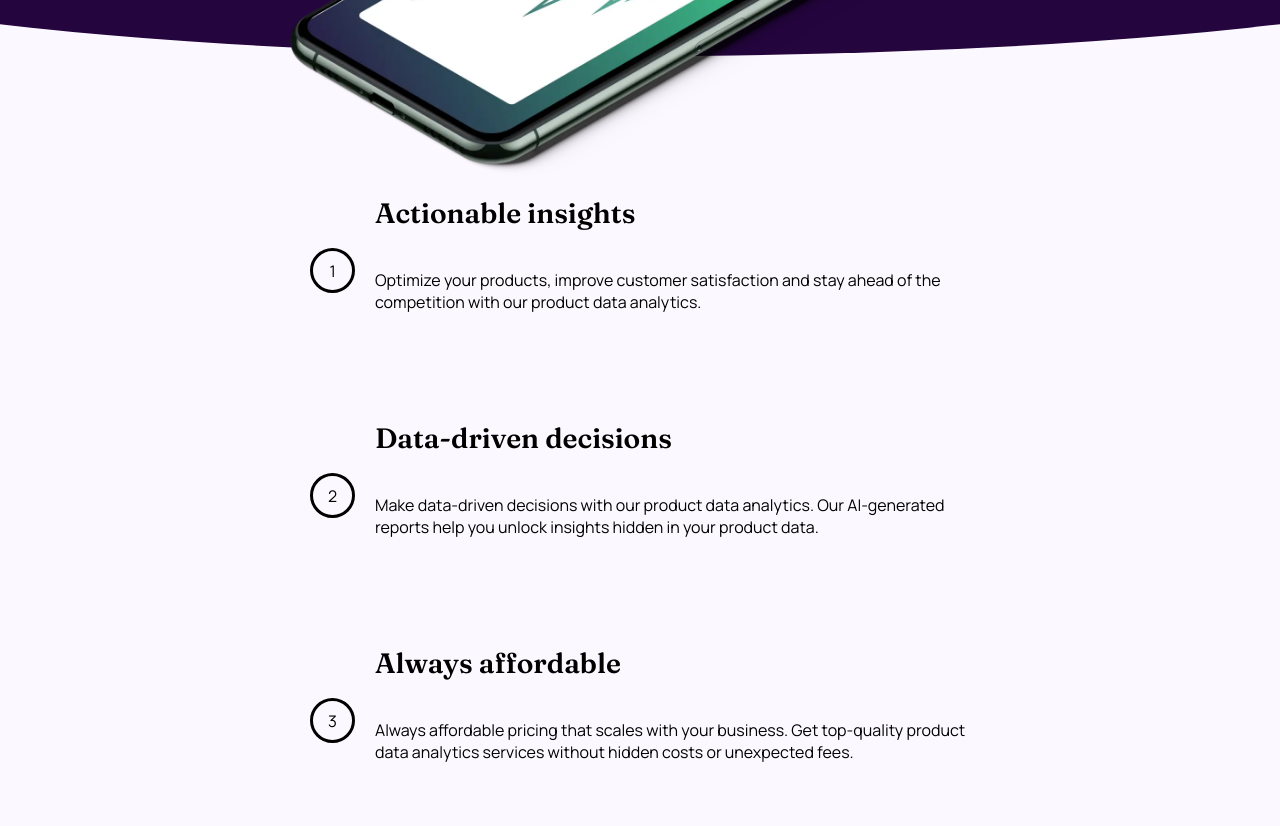
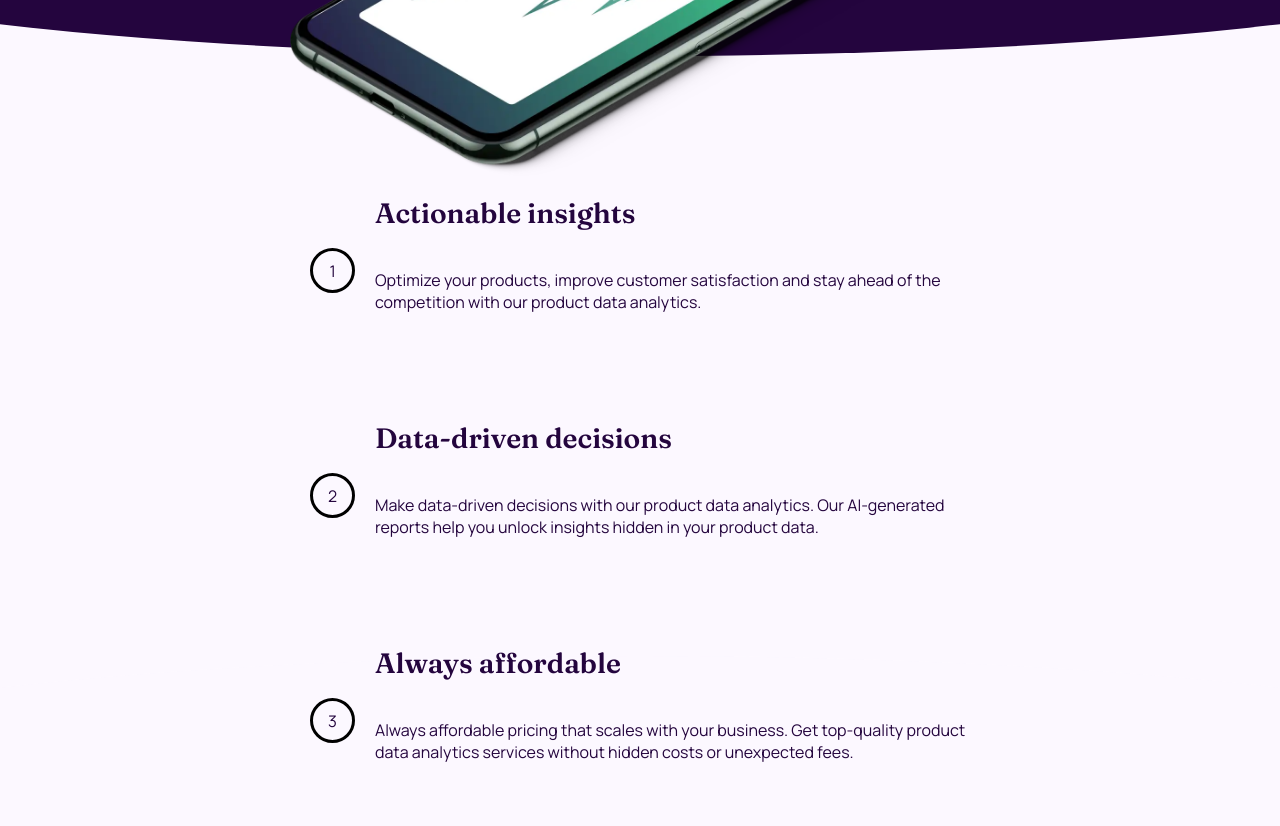
Before and after one commit to p-tam/Workit-landing-page, a plain HTML site: page index.html in a window 1280 px wide. Shown: the part 608-1434 px from the top of the page. Drawn offline with Linux system fonts and the light colour scheme.

Commit message:
colour change for main content

```diff
--- a/styles.css
+++ b/styles.css
@@ -210,6 +210,7 @@ html {
     z-index: -2;
     overflow-y: visible;
     margin-block: 150px 0;
+    color: var(--color-dark-purple);
 }
 
 .card {
```
